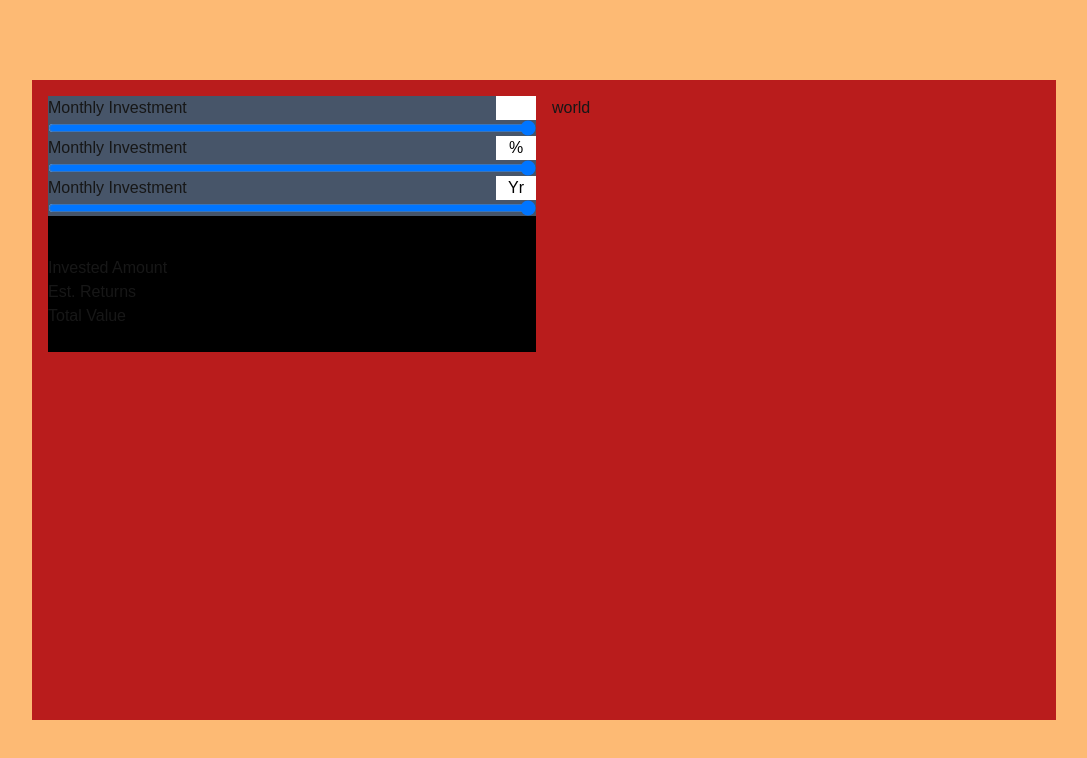
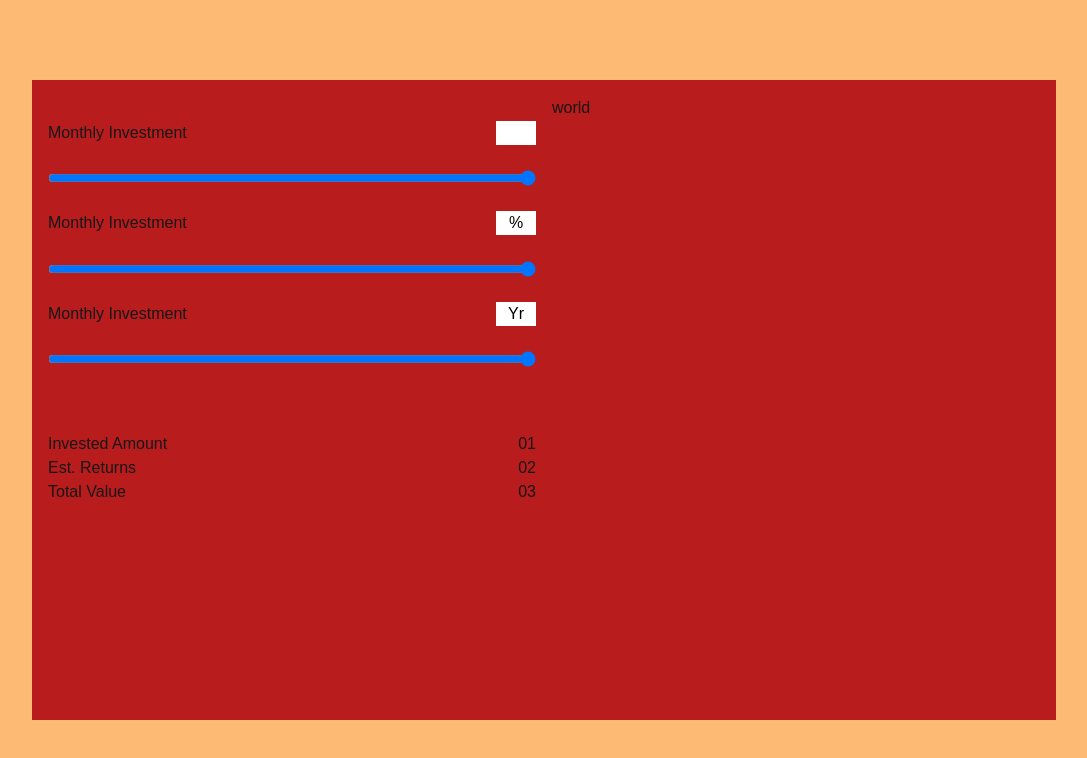
Before and after one commit to Mohanusendi01/nextapp, a Next.js app: page /calculator in a window 1280 px wide. Shown: the top 758 px of the page, without its empty margins (96-1183 px from the left). Built offline with nearby package versions, Linux system fonts and the light colour scheme.

Commit message:
fixing-2 calculator layout

```diff
--- a/src/components/CalcLayout.tsx
+++ b/src/components/CalcLayout.tsx
@@ -7,11 +7,11 @@ function CalcLayout() {
   const [rreturn, setReturn] = useState("");
   return (
     <div className="w-4/5 h-4/5 bg-red-700 p-4 ">
-      <div className="grid gap-4 grid-cols-2 ">
+      <div className="grid gap-4 grid-cols-2 h-full ">
         <div className="1">
-          <div className=" grid grid-rows-2 gap-4 bg-black h-full">
-          <div className="flex flex-col justify-evenly bg-slate-600 h-full">
-            <div className="grid grid-cols-2 ">
+          <div className=" grid grid-rows-2 gap-4 h-full">
+          <div className="flex flex-col justify-evenly  h-full">
+            <div className="flex justify-between ">
               <label htmlFor="invest ">Monthly Investment</label>
               <input
                 className="w-10 justify-self-end text-black text-center"
@@ -29,7 +29,7 @@ function CalcLayout() {
               max="11"
               onChange={(e) => setInvest(e.target.value)}
             />
-            <div className="grid grid-cols-2 ">
+            <div className="flex justify-between">
               <label htmlFor="invest">Monthly Investment</label>
               <input
                 className="w-10 justify-self-end text-black text-center"
@@ -47,7 +47,7 @@ function CalcLayout() {
               max="11"
               onChange={(e) => setInvest(e.target.value)}
             />
-            <div className="grid grid-cols-2 items-end ">
+            <div className="flex justify-between">
               <label htmlFor="invest place-items-start">Monthly Investment</label>
               <input
                 className="w-10 justify-self-end  text-black text-center"
@@ -67,9 +67,15 @@ function CalcLayout() {
             />
           </div>
           <div className='mt-6'>
+            <div className="flex justify-between">
             <p className="1">Invested Amount</p>
-            <p className="2">Est. Returns </p>
+            <p>01</p>
+            </div>
+            <div className="flex justify-between"><p className="2">Est. Returns </p>
+            <p>02</p></div>
+           <div className="flex justify-between">
             <p className="3">Total Value</p>
+            <p>03</p></div>
           </div>
           </div>
         </div>
```
